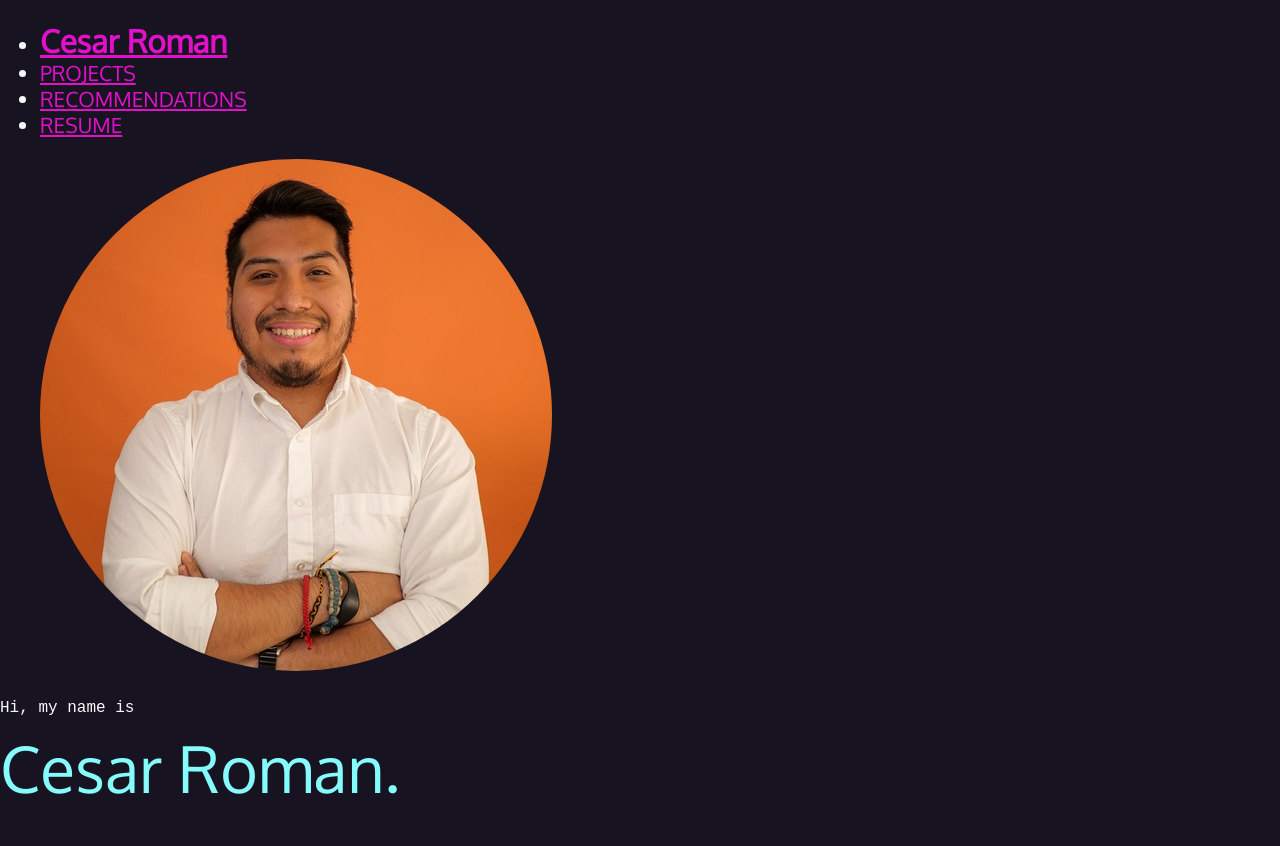
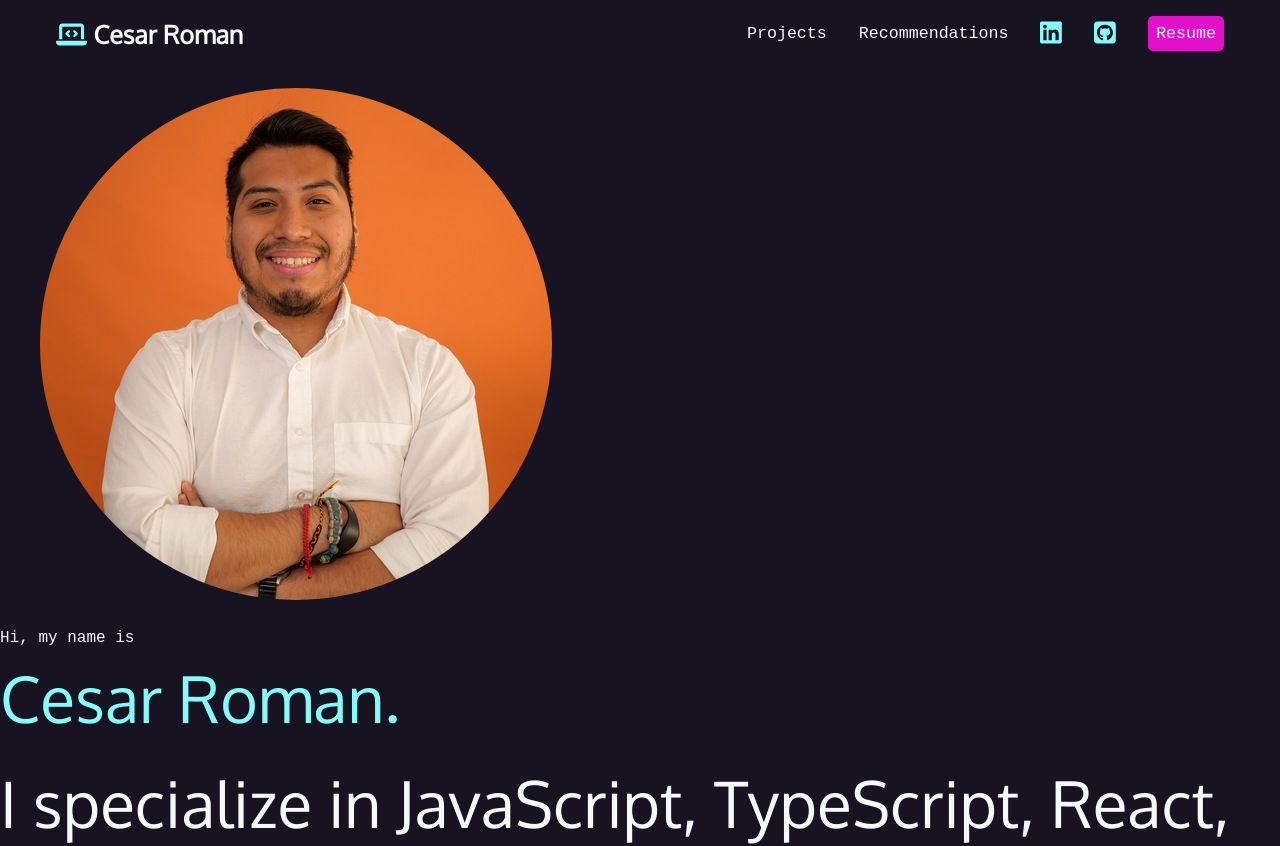
Before and after one commit to cesartheroman/personal-portfolio, a React app: page / in a window 1280 px wide. Shown: the top 846 px of the page. Built offline with nearby package versions, Linux system fonts and the light colour scheme; the HTML template or start-up script is replaced by a standard one; a web font is replaced by a local one.

Commit message:
styling: added icons from fontAwesome and added styling for navbar

```diff
--- a/package.json
+++ b/package.json
@@ -35,6 +35,9 @@
     "webpack-merge": "^5.8.0"
   },
   "dependencies": {
+    "@fortawesome/free-brands-svg-icons": "^6.2.1",
+    "@fortawesome/free-solid-svg-icons": "^6.2.1",
+    "@fortawesome/react-fontawesome": "^0.2.0",
     "react": "^18.2.0",
     "react-dom": "^18.2.0",
     "react-pdf": "^6.2.0",
--- a/src/components/Navbar.jsx
+++ b/src/components/Navbar.jsx
@@ -1,26 +1,50 @@
 import React from 'react';
 import { Link } from 'react-router-dom';
+
+import { FontAwesomeIcon } from '@fortawesome/react-fontawesome';
+import { faLaptopCode } from '@fortawesome/free-solid-svg-icons';
+import { faLinkedin, faSquareGithub } from '@fortawesome/free-brands-svg-icons';
 
 const Navbar = () => {
   return (
     <nav className="navbar">
       <ul>
-        <li className="navItem">
+        <li>
           <h1>
-            <Link to="/">Cesar Roman</Link>
+            <Link to="/">
+              <FontAwesomeIcon icon={faLaptopCode} className="nameIcon" />
+              {'  '}
+              <span>Cesar Roman</span>
+            </Link>
           </h1>
         </li>
 
-        <li className="navItem">
-          <Link to="/projects">PROJECTS</Link>
+        <li>
+          <Link to="/projects">Projects</Link>
         </li>
 
-        <li className="navItem">
-          <Link to="/recommendations">RECOMMENDATIONS</Link>
+        <li>
+          <Link to="/recommendations">Recommendations</Link>
         </li>
 
-        <li className="navItem">
-          <Link to="/resume">RESUME</Link>
+        <li>
+          <a href="https://www.linkedin.com/in/cesartheroman/" target="_blank">
+            <FontAwesomeIcon icon={faLinkedin} className="brandIcon" />
+            <span className="sr-only">LinkedIn</span>
+          </a>
+        </li>
+
+        <li>
+          <a href="https://github.com/cesartheroman" target="_blank">
+            <FontAwesomeIcon icon={faSquareGithub} className="brandIcon" />
+            <span className="sr-only">GitHub</span>
+          </a>
+        </li>
+
+        <li>
+          <Link to="/resume" className="resumeButton">
+            Resume
+          </Link>
         </li>
       </ul>
     </nav>
--- a/src/styles.css
+++ b/src/styles.css
@@ -45,6 +45,8 @@ a:hover {
   text-decoration: none;
 }
 
+/* intro styles */
+
 .intro {
   padding-bottom: 10rem;
 }
@@ -71,6 +73,8 @@ a:hover {
   font-weight: normal;
 }
 
+/* contact me styles */
+
 .contactMe {
   align-items: center;
   background-color: var(--plum);
@@ -80,6 +84,78 @@ a:hover {
 
 .contactMe p {
   text-align: center;
+}
+
+/* nav styles */
+
+nav {
+  font-family: var(--mono);
+  font-size: 80%;
+  padding: 1rem;
+}
+
+nav h1 {
+  font-family: var(--sans);
+}
+
+nav ul {
+  align-items: center;
+  display: flex;
+  flex-flow: row wrap;
+  gap: 2rem;
+  justify-content: center;
+  list-style-type: none;
+  margin: 0;
+  padding: 0;
+}
+
+nav ul a {
+  color: var(--white);
+  display: block;
+  text-decoration: none;
+}
+
+nav li:first-child {
+  flex-basis: 100%;
+  text-align: center;
+}
+
+.brandIcon {
+  font-size: 150%;
+}
+
+.brandIcon,
+.nameIcon {
+  color: var(--aqua);
+}
+
+.brandIcon:hover,
+.nameIcon:hover {
+  color: var(--hotmag);
+}
+
+.resumeButton {
+  background-color: var(--magenta);
+  padding: 0.5rem;
+  border-radius: 5px;
+}
+
+.resumeButton:hover {
+  color: var(--white);
+  background-color: var(--hotmag);
+}
+
+@media (min-width: 850px) {
+  nav {
+    max-width: 1200px;
+    margin: 0 auto;
+  }
+
+  nav li:first-child {
+    flex-basis: auto;
+    text-align: left;
+    margin-right: auto;
+  }
 }
 
 img {
```
Also changed, not shown: 1 other file (tests, documents, lock files or other folders).
